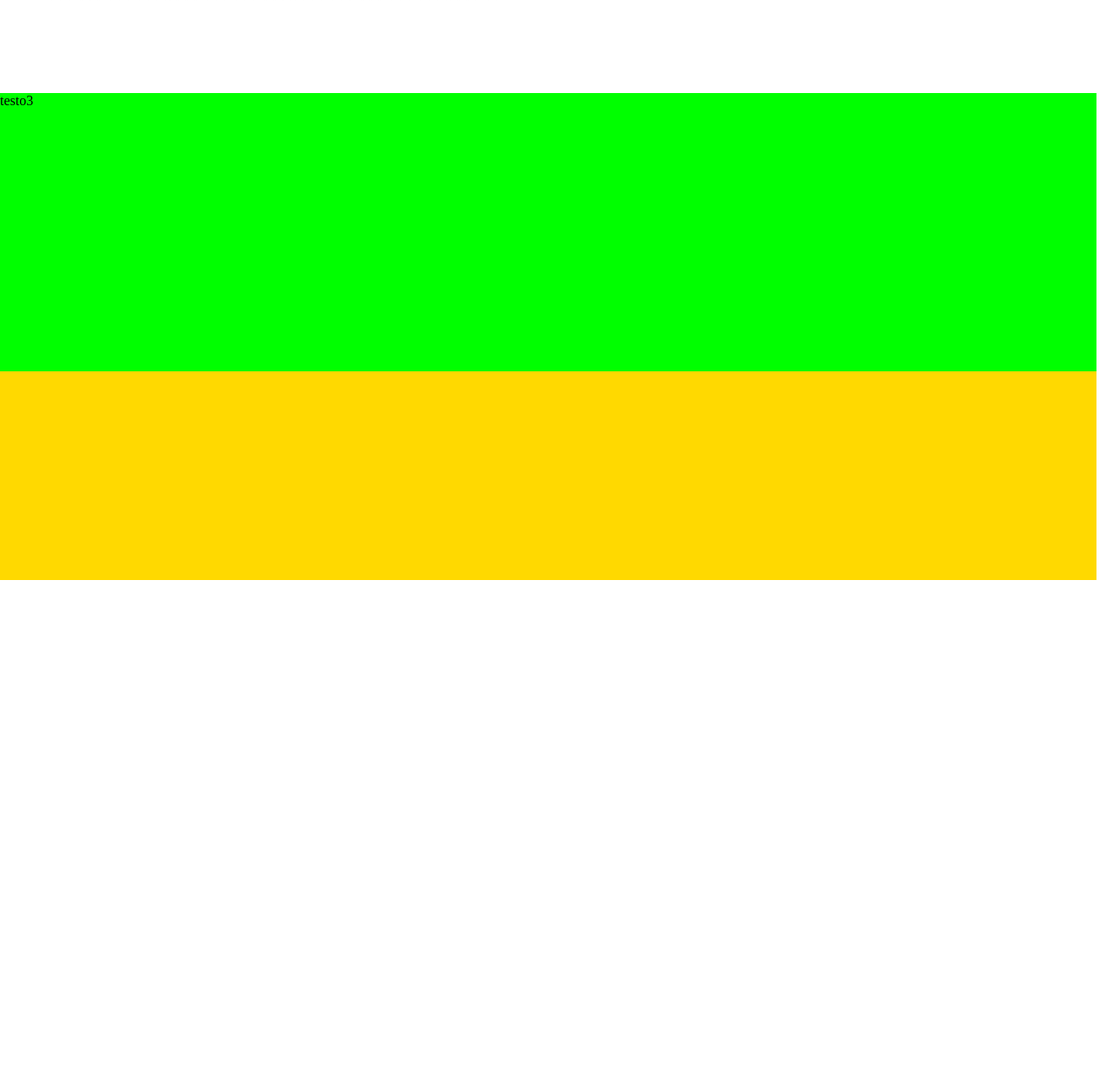
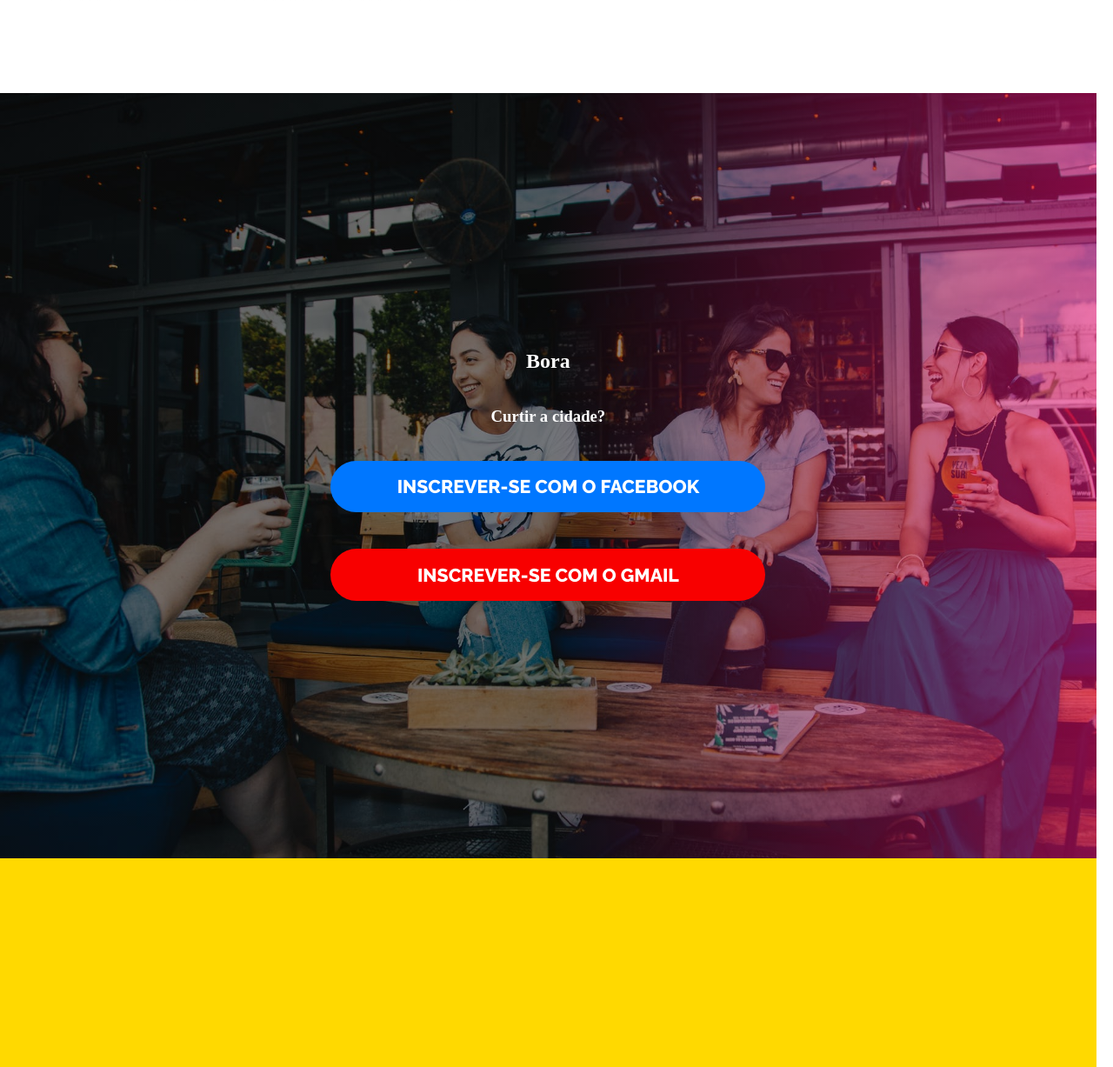
Before and after one commit to nataliavalentin/DEMODAY, a Django app: page / in a window 1280 px wide. Shown: the part 1413-2640 px from the top of the page at 87% size. Before the commit the page ends 2080 px from the top, so only its background shows below. Run offline with Django 3.2, Linux system fonts and the light colour scheme; some libraries are stand-ins or nearby versions; some web fonts are replaced.

Commit message:
Adicionar estilos a section

```diff
--- a/home/static/css/index.css
+++ b/home/static/css/index.css
@@ -11,7 +11,7 @@ body {
     'aside article'
     'section section'
     'footer footer';
-    grid-template-rows:  100vh 50vh 40vh 40vh 30vh;
+    grid-template-rows:  100vh 50vh 40vh 110vh 30vh;
     grid-template-columns: 49vw 49.5vw;
 }
 
@@ -219,7 +219,54 @@ article div p {
 
 section {
     grid-area: section;
-    background-color: rgb(0, 255, 0);
+    background-image: url("/static/images/pexels-photo-1267708.jpeg");
+    background-size: cover;
+    display: flex;
+}
+
+.filtro {
+    width:100%;
+    height:100%;
+    background-image: linear-gradient(to right, rgba(0, 0, 0, .5), rgba(0,0,0, .5), rgba(240, 0, 112, 0.5));
+}
+
+section div {
+    display: flex;
+    flex-direction: column;
+    justify-content: center;
+    align-items: center;
+    color: white;
+    width: 100%;
+}
+
+.button1 {
+    padding: 0.8em 0em;
+    width: 500px;
+    background: #0077ff;
+    border-radius: 50px;
+    border: 0;
+    color:#fff;
+    font-size: 16pt;
+    font-family: 'Raleway', sans-serif;
+    font-weight: bold;
+    cursor: pointer;
+    margin: 1em 2em;
+    text-transform: uppercase;
+}
+
+.button2 {
+    padding: 0.8em 0em;
+    width: 500px;
+    background: #f80000;
+    border-radius: 50px;
+    border: 0;
+    color:#fff;
+    font-size: 16pt;
+    font-family: 'Raleway', sans-serif;
+    font-weight: bold;
+    cursor: pointer;
+    margin: 1em 2em;
+    text-transform: uppercase;
 }
 
 footer{
--- a/home/templates/index.html
+++ b/home/templates/index.html
@@ -34,8 +34,13 @@
     </div>
 </article>
 <section>
+    <div class="filtro">
     <div>
-        testo3
+        <h1>Bora</h1>
+        <h3>Curtir a cidade?</h3>
+        <button class="button1">INSCREVER-SE COM O FACEBOOK</button>
+        <button class="button2">INSCREVER-SE COM O GMAIL</button>
     </div>
+</div>
 </section>
 {% endblock %}
```
